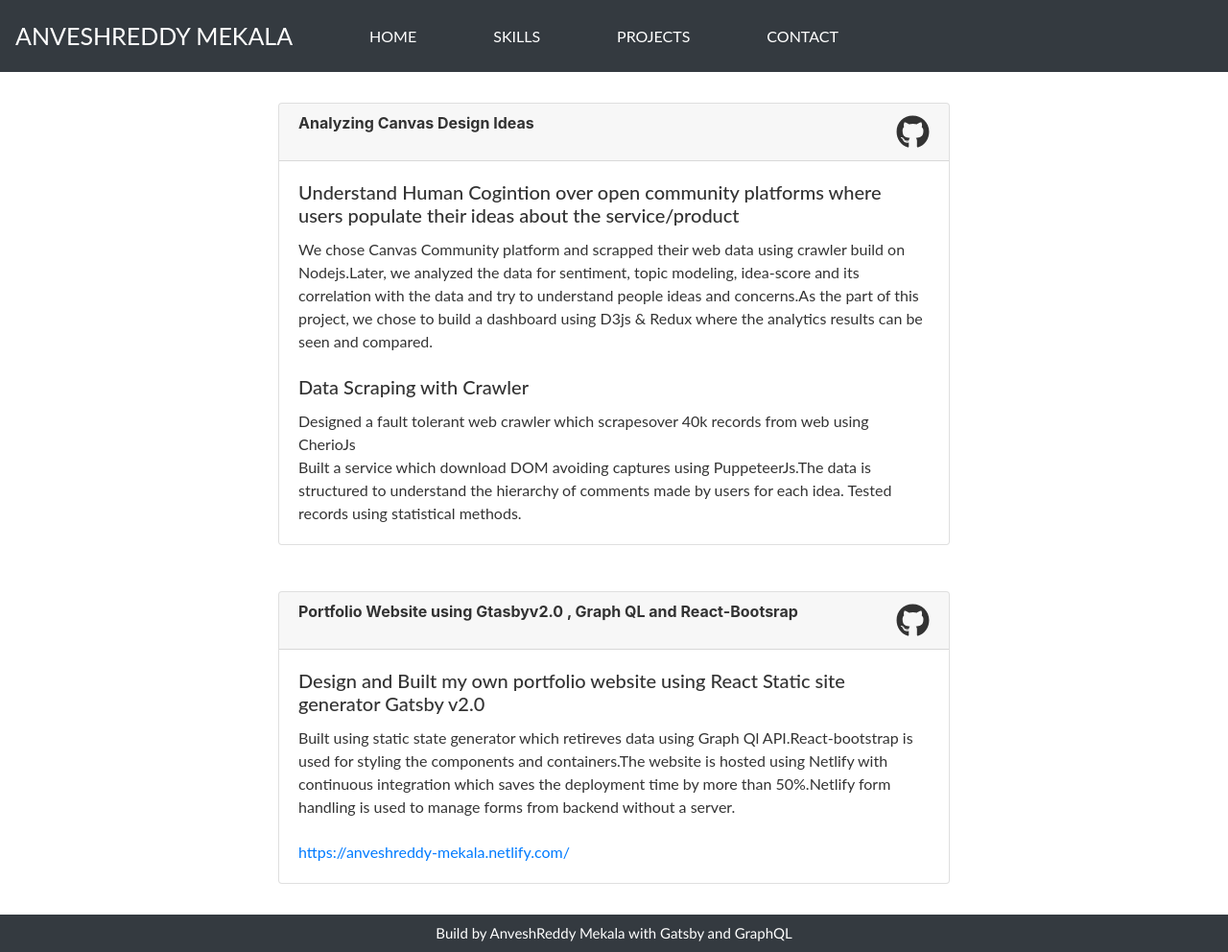
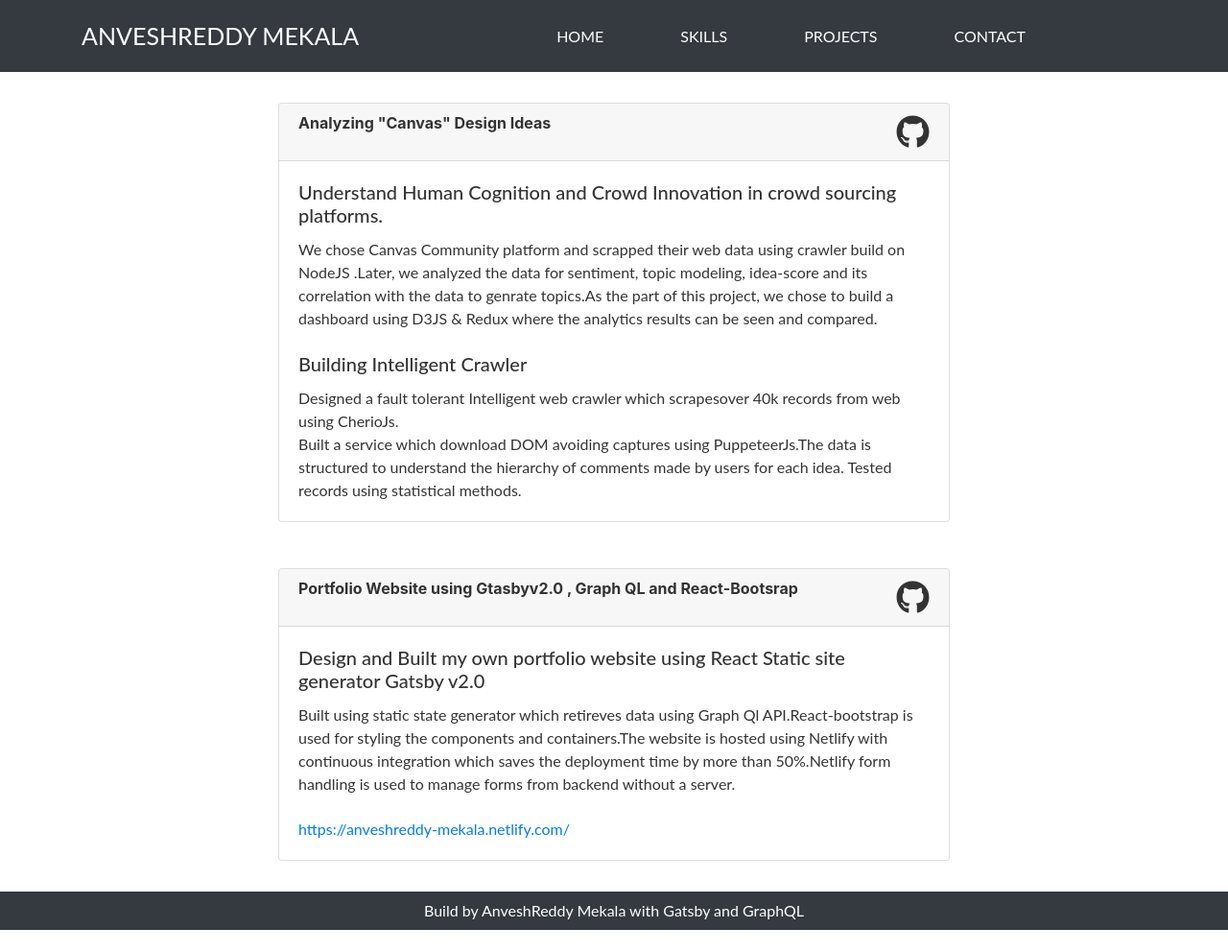
Before and after one commit to ANVESH96/Portfolio-Web-Application, a Gatsby site: page /projects in a window 1280 px wide. Shown: the whole page at 96% size. After the commit the page ends 969 px from the top, so only its background shows below. Built offline with nearby package versions, Linux system fonts and the light colour scheme; Gatsby itself is replaced by a stand-in of ours.

Commit message:
header updated

```diff
--- a/gatsby-config.js
+++ b/gatsby-config.js
@@ -8,10 +8,10 @@
     designedby:'Build By AnveshReddy Mekala with Gatsby & GraphQl',
     introduction: 'I love to build E2E systems by integrating Full stack technologies with data Analytics and understand cognition. With Stack development being my major interest, data analysis and Big-data technologies are always part of my projects.',
     quoteline: "'I am not a phot freak and i am not proud of it :p '",
-    canvasproject_heading: "Understand Human Cogintion over open community platforms where users populate their ideas about the service/product",
-    canvasproject_intro : "We chose Canvas Community platform and scrapped their web data using crawler build on Nodejs.Later, we analyzed the data for  sentiment, topic modeling, idea-score and its correlation with the data and try to understand people ideas and concerns.As the part of this project, we chose to build a dashboard using D3js & Redux where the analytics results can be seen and compared.",
-    canvasproject_crawler: "Data Scraping with Crawler",
-    canvasproject_crawler_description:" Designed a fault tolerant web crawler which scrapesover 40k records from web using CherioJs",
+    canvasproject_heading: "Understand Human Cognition and Crowd Innovation in crowd sourcing platforms.",
+    canvasproject_intro : "We chose Canvas Community platform and scrapped their web data using crawler build on NodeJS .Later, we analyzed the data for  sentiment, topic modeling, idea-score and its correlation with the data to genrate topics.As the part of this project, we chose to build a dashboard using D3JS & Redux where the analytics results can be seen and compared.",
+    canvasproject_crawler: "Building Intelligent Crawler",
+    canvasproject_crawler_description:" Designed a fault tolerant Intelligent web crawler which scrapesover 40k records from web using CherioJs.",
     portfolio_intro:'Design and Built my own portfolio website using React Static site generator Gatsby v2.0',
     portfolio_heading:' Portfolio Website using Gtasbyv2.0 , Graph QL and React-Bootsrap'
   },
--- a/package.json
+++ b/package.json
@@ -19,7 +19,8 @@
     "react-bootstrap": "^1.0.0-beta.5",
     "react-dom": "^16.8.2",
     "react-helmet": "^5.2.0",
-    "react-icons": "^3.4.0"
+    "react-icons": "^3.4.0",
+    "react-typed": "^1.1.2"
   },
   "keywords": [
     "gatsby"
--- a/src/components/footer.js
+++ b/src/components/footer.js
@@ -2,8 +2,8 @@
 import {Navbar} from "react-bootstrap"
 
 const Footer = () => (
-  <Navbar  sticky ="bottom"  bg="dark" expand="lg" variant="dark" role="navigation" style={{minHeight:35,justifyContent:"center"}}>
- <a style={{color:'white',fontFamily:"Trebuchet MS",fontSize:15}}> Build by AnveshReddy Mekala with Gatsby and GraphQL</a>
+  <Navbar  sticky ="bottom"  bg="dark" expand="lg" variant="dark" role="navigation" style={{minHeight:35,justifyContent:"center",fontFamily:'lato',color:'white'}}>
+  Build by AnveshReddy Mekala with Gatsby and GraphQL
   </Navbar>
 )
 
--- a/src/components/header.js
+++ b/src/components/header.js
@@ -2,21 +2,25 @@
 import PropTypes from "prop-types"
 import React from "react"
 import "../styles/bootstrap.min.css"
-import {Nav,Navbar,Row,Col} from "react-bootstrap"
-import "../styles/styles.css"
+import {Nav,Navbar,Row,Col,NavDropdown} from "react-bootstrap"
+
 
 const Header = ({ siteTitle }) => (
-  <Navbar  sticky ="top"  bg="dark" expand="lg" variant="dark" role="navigation" style={{minHeight:75,fontFamily:'lato',color:'white'}}>
-  <Navbar.Brand  className= "lg mx-0 "style={{fontSize:25}} >{'ANVESHREDDY MEKALA'}</Navbar.Brand>
+
+  <Navbar  sticky ="top"  bg="dark" expand="lg" variant="dark" role="navigation" style={{minHeight:75,fontFamily:'lato',color:'white',justifyContent:"center"}}>
+  <div className="container">
+  <Navbar.Brand className="ml-auto mr-auto" style={{fontSize:25}} >{'ANVESHREDDY MEKALA'}</Navbar.Brand>
   <Navbar.Toggle aria-controls="basic-navbar-nav" />
    <Navbar.Collapse id="basic-navbar-nav">
-     <Nav expand="md"  className="mr-auto" >
+     <Nav expand="md"  className="ml-auto mr-auto" >
        <Nav style={{padding:"0rem 0rem 0rem 5rem"}} > <Link to={"/"} style={{color:'white'}}> HOME </Link> </Nav>
        <Nav style={{padding:"0rem 0rem 0rem 5rem"}}><Link to={"/skills"} style={{color:'white'}}>SKILLS </Link></Nav>
        <Nav style={{padding:"0rem 0rem 0rem 5rem"}}><Link to={"/projects"} style={{color:'white'}}>PROJECTS</Link></Nav>
        <Nav  style={{padding:"0rem 0rem 0rem 5rem"}}><Link to={"/contact"} style={{color:'white'}}>CONTACT </Link></Nav>
+       <Nav> </Nav>
      </Nav>
      </Navbar.Collapse>
+     </div>
    </Navbar>
 
 )
--- a/src/pages/projects.js
+++ b/src/pages/projects.js
@@ -25,7 +25,7 @@
       <Row  lg={12} md={4} xs={2} className="justify-content-md-center" style={{fontFamily:'lato',padding:"2rem 0rem 2rem 0rem"}}>
 
     <Card style={{width:700}}>
-  <Card.Header as="h4">Analyzing Canvas Design Ideas  <a  href="https://github.com/stevemacn/InnovationAnalytics/tree/master/crawler" style={{color:"#333333",float:'right'}}><FaGithub style={{width:35,height:35}} /></a></Card.Header>
+  <Card.Header as="h4">Analyzing "Canvas" Design Ideas  <a  href="https://github.com/stevemacn/InnovationAnalytics/tree/master/crawler" style={{color:"#333333",float:'right'}}><FaGithub style={{width:35,height:35}} /></a></Card.Header>
   <Card.Body>
     <Card.Title>{data.site.siteMetadata.canvasproject_heading}</Card.Title>
     <Card.Text>
```
Also changed, not shown: src/components/navbar.js (deleted, +0 -41 lines), src/components/social.js (deleted, +0 -12 lines), src/pages/index.js (+4 -5 lines), src/pages/jumbotron.js (added, +20 -0 lines), 1 other file.
